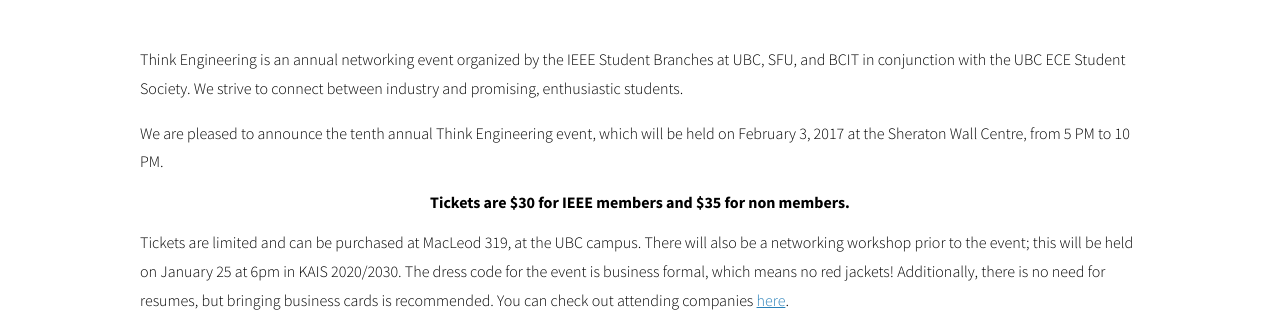
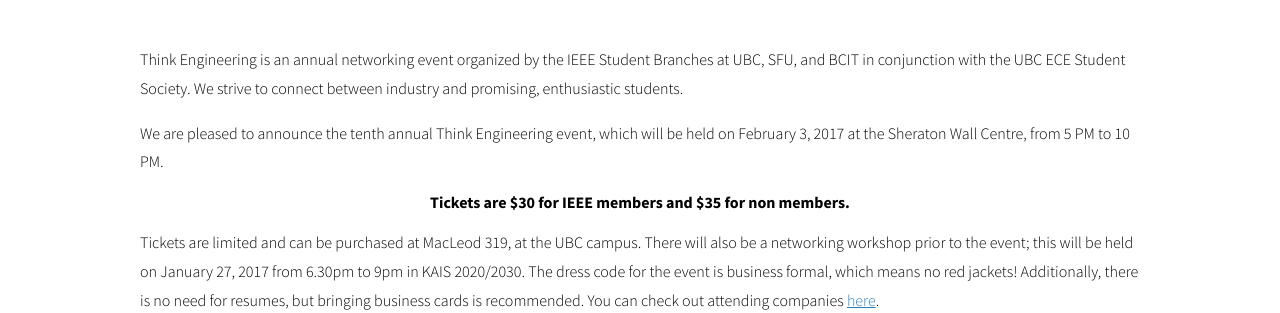
Before and after one commit to jeffsmw2/jeffsmw2.github.io, a plain HTML site: page index.html in a window 1280 px wide. Shown: the part 639-952 px from the top of the page. Drawn offline with Linux system fonts and the light colour scheme.

Commit message:
Update index.html

```diff
--- a/index.html
+++ b/index.html
@@ -52,7 +52,7 @@ Released   : 20140131
 			<p>Think Engineering is an annual networking event organized by the IEEE Student Branches at UBC, SFU, and BCIT in conjunction with the UBC ECE Student Society. We strive to connect between industry and promising, enthusiastic students.</p>
 			<p>We are pleased to announce the tenth annual Think Engineering event, which will be held on February 3, 2017 at the Sheraton Wall Centre, from 5 PM to 10 PM.</p>
 			<p><strong><center>Tickets are $30 for IEEE members and $35 for non members.</strong></center></p>
-			<p>Tickets are limited and can be purchased at MacLeod 319, at the UBC campus. There will also be a networking workshop prior to the event; this will be held on January 25 at 6pm in KAIS 2020/2030. The dress code for the event is business formal, which means no red jackets! Additionally, there is no need for resumes, but bringing business cards is recommended. You can check out attending companies <a href="/lineup.html">here</a>.</p>
+			<p>Tickets are limited and can be purchased at MacLeod 319, at the UBC campus. There will also be a networking workshop prior to the event; this will be held on January 27, 2017 from 6.30pm to 9pm in KAIS 2020/2030. The dress code for the event is business formal, which means no red jackets! Additionally, there is no need for resumes, but bringing business cards is recommended. You can check out attending companies <a href="/lineup.html">here</a>.</p>
 			<p>You can view the event <a href="/event.html">agenda</a> as well</p>
 
 		<div class="boxA"><img src="images/1.jpeg" width="300" height="450" alt="" /></div>
```
